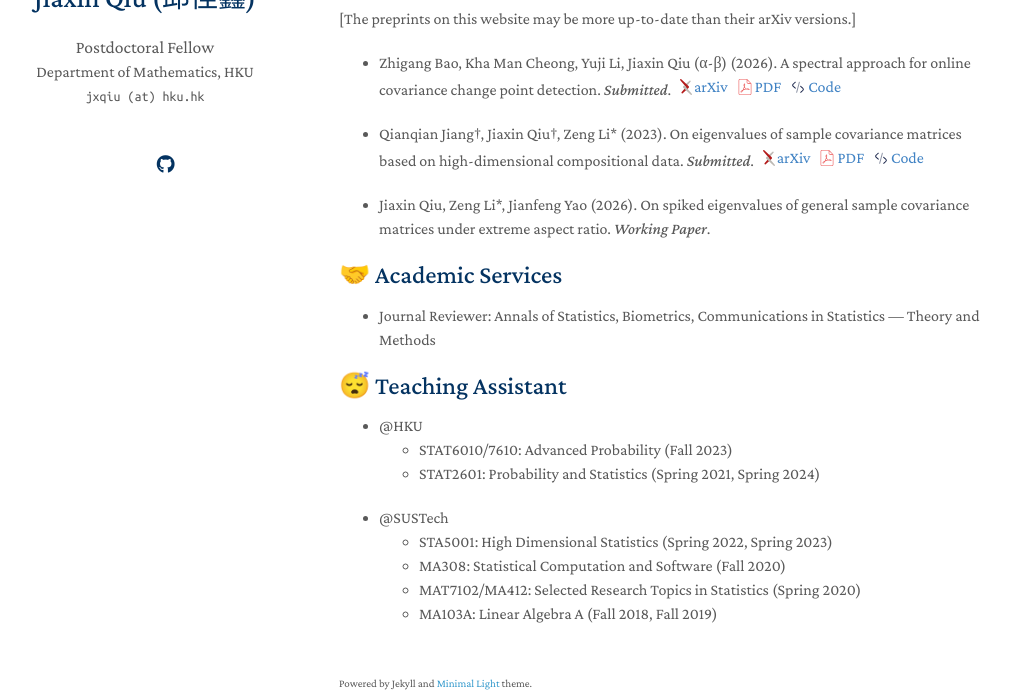
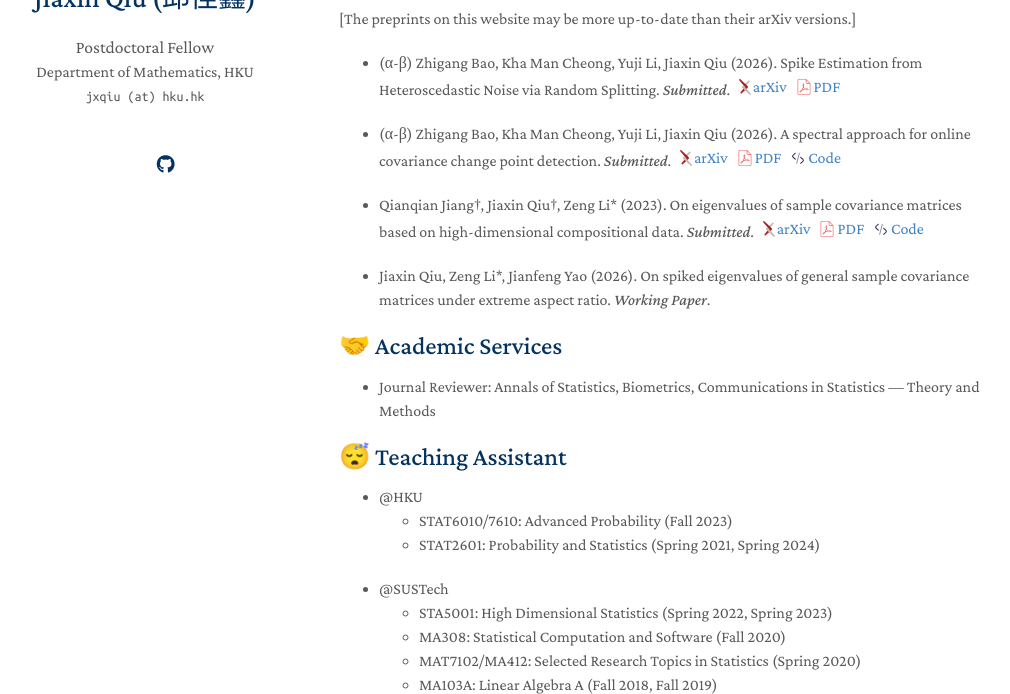
Before and after one commit to jxqiu77/jxqiu77.github.io, a Jekyll site: the page built from index.md, in a window 1280 px wide and 900 px high, scrolled down 714 px, cut to the strip 206-900 px from the top of the window. Shown: the whole strip, without its empty margins (131-1141 px from the left). Built offline with Jekyll 4.4.1, drawn with Linux system fonts in a browser that asks for light colours; nearby versions of some CDN libraries; comment, search, counter and statistics services are not loaded; a style sheet for code colours, icons or effects is not loaded; our own code applies the rules of GitHub Pages for plain Markdown files.

Commit message:
add spike detection paper

```diff
--- a/index.md
+++ b/index.md
@@ -55,7 +55,18 @@ I am currently a Postdoctoral Fellow in the [Department of Mathematics](https://
 
 [The preprints on this website may be more up-to-date than their arXiv versions.]
 
-- Zhigang Bao, Kha Man Cheong, Yuji Li, Jiaxin Qiu (α-β) (2026). A spectral approach for online covariance change point detection.
+- (α-β) Zhigang Bao, Kha Man Cheong, Yuji Li, Jiaxin Qiu (2026). Spike Estimation from Heteroscedastic Noise via Random Splitting.
+  *Submitted*.
+  <a href="https://arxiv.org/abs/2609.11169" target="_blank" style="display: inline-flex; align-items: center; margin-left: 6px; text-decoration: none; color: #4183c4;">
+    <img src="/assets/img/arxiv-logomark-small.svg" alt="arXiv" style="height: 1em; vertical-align: text-bottom; margin-right: 2px;">
+    arXiv
+  </a>
+  <a href="/assets/files/papers/2026-arXiv-Asymmetrization-v1.pdf" target="_blank" style="display: inline-flex; align-items: center; margin-left: 6px; text-decoration: none; color: #4183c4;">
+    <img src="/assets/img/pdf.svg" alt="PDF" style="height: 1em; vertical-align: text-bottom; margin-right: 2px;">
+    PDF
+  </a>
+
+- (α-β) Zhigang Bao, Kha Man Cheong, Yuji Li, Jiaxin Qiu (2026). A spectral approach for online covariance change point detection.
   *Submitted*.
   <a href="https://arxiv.org/abs/2601.22602" target="_blank" style="display: inline-flex; align-items: center; margin-left: 6px; text-decoration: none; color: #4183c4;">
     <img src="/assets/img/arxiv-logomark-small.svg" alt="arXiv" style="height: 1em; vertical-align: text-bottom; margin-right: 2px;">
```
Also changed, not shown: 1 other file.
